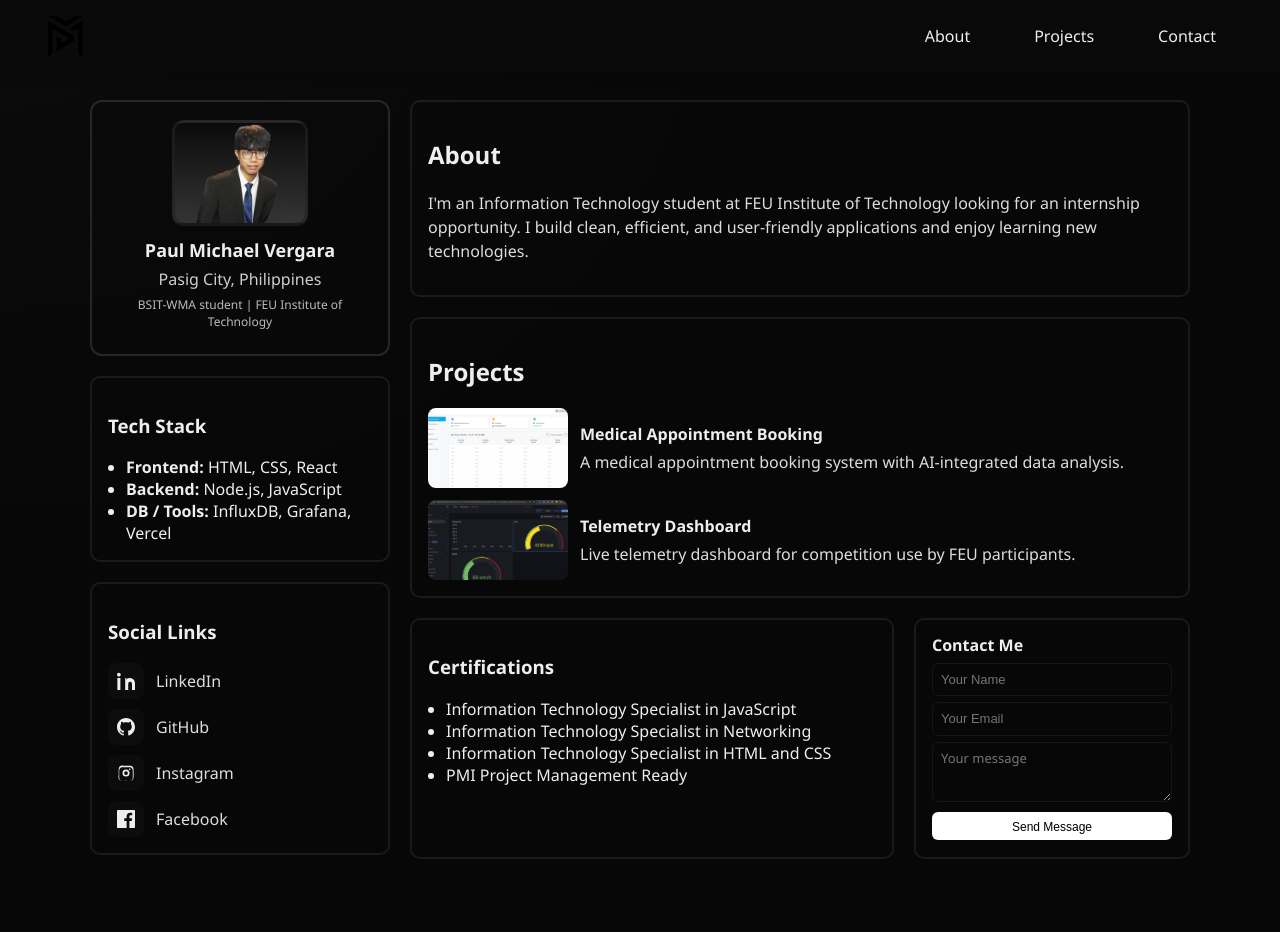
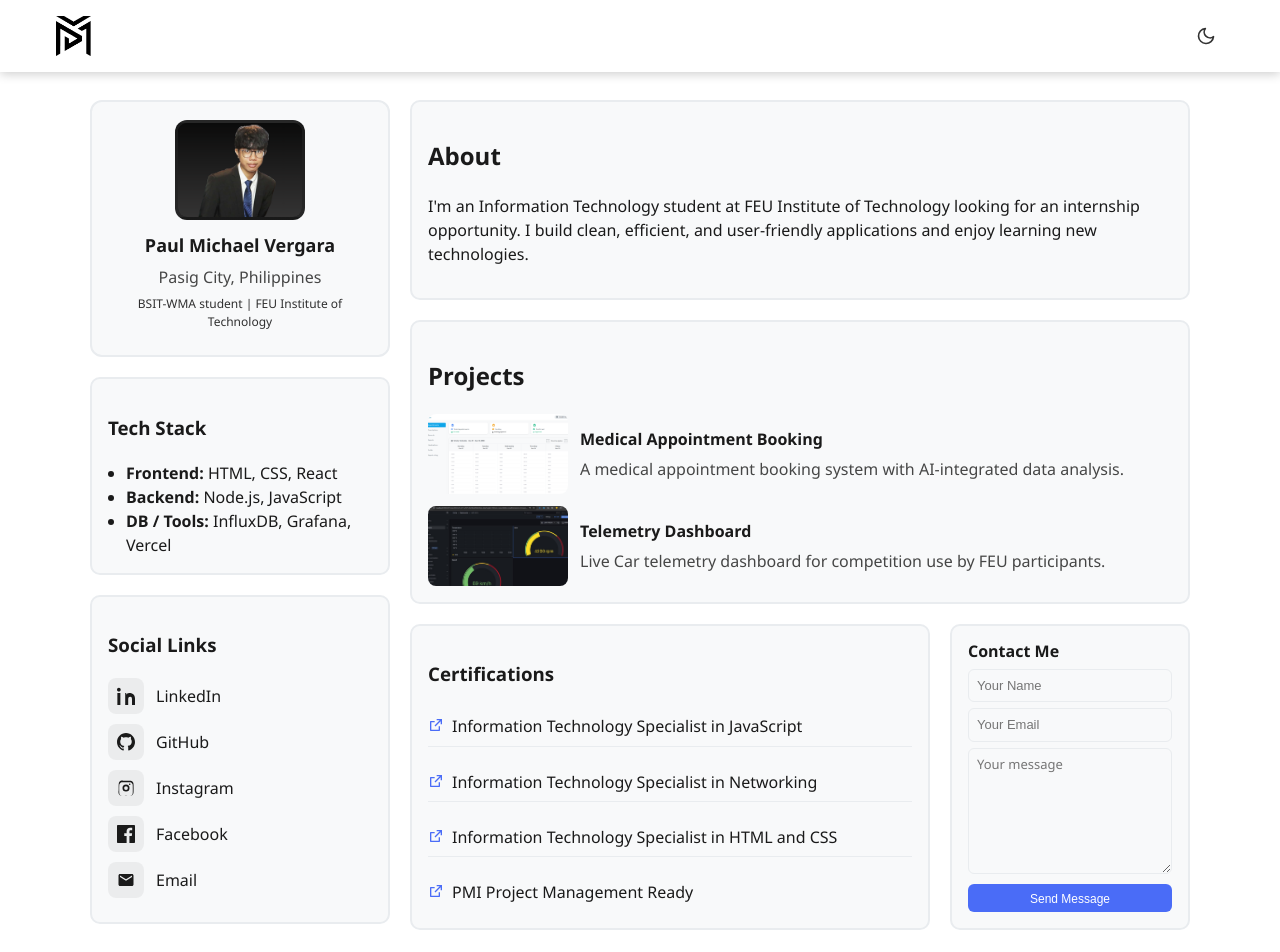
Before and after one commit to PaulMichaelVergara/personal-website, a React (Create React App) app: page / in a window 1280 px wide. Shown: the top 952 px of the page. Built offline with nearby package versions, Linux system fonts and the light colour scheme.

Commit message:
Final touches

```diff
--- a/package.json
+++ b/package.json
@@ -13,6 +13,7 @@
     "lucide-react": "^0.555.0",
     "react": "^19.2.0",
     "react-dom": "^19.2.0",
+    "react-icons": "^5.5.0",
     "react-scripts": "5.0.1",
     "react-scroll": "^1.9.3",
     "tailwind-merge": "^3.4.0",
--- a/src/App.css
+++ b/src/App.css
@@ -1,9 +1,10 @@
 .site-root {
   min-height: 100vh;
-  background: radial-gradient(ellipse at top left, #0b0b0b 0%, #070707 40%), #000;
-  color: #eee;
+  background: var(--bg-color);
+  color: var(--text-color);
   font-family: 'Segoe UI', Roboto, Helvetica, Arial, sans-serif;
   padding: 100px 32px 32px;
+  transition: background-color 0.3s ease, color 0.3s ease;
 }
 
 .container {
@@ -22,12 +23,13 @@
 }
 
 .profile-card {
-  background: transparent;
-  border: 2px solid rgba(255,255,255,0.12);
+  background: var(--card-bg);
+  border: 2px solid var(--card-border);
   padding: 18px;
   border-radius: 12px;
   text-align: center;
   overflow: hidden;
+  transition: var(--transition);
 }
 
 .profile-img {
@@ -47,7 +49,7 @@
   top: 0;
   left: 0;
   right: 0;
-  background: rgba(11, 11, 11, 0.9);
+  background: var(--bg-color);
   backdrop-filter: blur(10px);
   z-index: 1000;
   padding: 15px 32px;
@@ -59,31 +61,33 @@
   font-size: 18px;
 }
 
-.sub { color: #cfcfcf; margin: 6px 0; }
+.sub { color: var(--text-color); opacity: 0.8; margin: 6px 0; transition: var(--transition); }
 .sub.small { font-size: 12px; opacity: 0.9 }
 
 .icons { display:flex; gap:8px; justify-content:center; margin-top:8px }
 .icon { background: rgba(255,255,255,0.03); padding:6px 8px; border-radius:6px; font-size:13px }
 
 .card {
-  background: transparent;
-  border: 2px solid rgba(255,255,255,0.08);
+  background: var(--card-bg);
+  border: 2px solid var(--card-border);
   padding: 16px;
   border-radius: 10px;
+  color: var(--text-color);
+  transition: var(--transition);
 }
 
 .tech-card ul, .certifications ul { margin:8px 0 0; padding-left:18px }
 
-.social-list { display:flex; flex-direction:column; gap:10px; margin-top:8px }
+.social-list { display:flex; flex-direction:column; gap:10px; margin-top:8px; margin-bottom: 8px; }
 .social-item { display:flex; gap:12px; align-items:center; text-decoration:none; color:inherit }
-.social-icon { display:inline-flex; width:36px; height:36px; align-items:center; justify-content:center; border-radius:8px; background: rgba(255,255,255,0.02); }
+.social-icon { display:inline-flex; width:36px; height:36px; align-items:center; justify-content:center; border-radius:8px; background: var(--navbar-hover); }
 .social-icon svg { width:18px; height:18px }
-.social-item:hover .social-icon { background: rgba(255,255,255,0.06); transform:translateY(-2px); }
-.social-label { color:#ddd }
+.social-item:hover .social-icon { background: var(--navbar-hover); transform:translateY(-2px); }
+.social-label { color: var(--text-color); }
 
 .main { display:flex; flex-direction:column; gap:20px }
 
-.about p { line-height:1.5; color:#ddd }
+.about p { line-height:1.5; color: var(--text-color); }
 
 .projects .project-list { display:flex; flex-direction:column; gap:12px }
 .project { display:flex; gap:12px; align-items:center }
@@ -104,19 +108,61 @@
   box-shadow: 0 0 20px rgba(0, 0, 0, 0.5);
 }
 .proj-meta h4 { margin:0 0 6px; }
-.proj-meta p { margin:0; color:#ddd }
+.proj-meta p { margin:0; color:var(--text-color); opacity: 0.8; }
 
 .cards-row { display:flex; gap:20px; align-items:flex-start; }
 .certifications-card { flex:1; min-width:220px; min-height:205px; }
+
+.certifications-list {
+  display: flex;
+  flex-direction: column;
+  gap: 16px;
+  margin-top: 12px;
+}
+
+.certification-item {
+  display: flex;
+  align-items: flex-start;
+  gap: 8px;
+  color: var(--text-color);
+  text-decoration: none;
+  transition: color 0.2s ease;
+  line-height: 1.4;
+  padding: 8px 0;
+  border-bottom: 1px solid var(--card-border);
+}
+
+.certification-item:last-child {
+  border-bottom: none;
+}
+
+.certification-item:hover {
+  color: var(--primary-color);
+}
+
+.certification-icon {
+  display: inline-flex;
+  align-items: center;
+  justify-content: center;
+  flex-shrink: 0;
+  margin-top: 2px;
+  color: var(--primary-color);
+}
+
+.certification-item span:last-child {
+  flex: 1;
+}
 .contact-card { flex:1; min-width:240px; min-height:205px; }
 .contact-card .contact { padding: 0; }
 .contact-card h3 { margin: 0 0 8px 0; font-size: 16px; line-height: 1.2; }
 .contact-card .contact form { display:flex; flex-direction:column; gap:6px; margin: 0; }
-.contact-card .contact input, .contact-card .contact textarea { background:transparent; border:1px solid rgba(255,255,255,0.06); color:#eee; padding:8px; border-radius:6px }
-.contact-card .contact button { background:#fff; color:#000; border:none; padding:8px 12px; border-radius:6px; cursor:pointer }
+.contact-card .contact input, .contact-card .contact textarea { background:var(--card-bg); border:1px solid var(--card-border); color:var(--text-color); padding:8px; border-radius:6px }
+.contact-card .contact button { background:var(--primary-color); color:#fff; border:none; padding:8px 12px; border-radius:6px; cursor:pointer; transition:var(--transition) }
+.contact-card .contact button:hover { background:var(--primary-hover) }
 .contact form { display:flex; flex-direction:column; gap:8px }
-.contact input, .contact textarea { background:transparent; border:1px solid rgba(255,255,255,0.06); color:#eee; padding:8px; border-radius:6px }
-.contact button { background:#fff; color:#000; border:none; padding:8px 12px; border-radius:6px; cursor:pointer }
+.contact input, .contact textarea { background:var(--card-bg); border:1px solid var(--card-border); color:var(--text-color); padding:8px; border-radius:6px }
+.contact button { background:var(--primary-color); color:#fff; border:none; padding:8px 12px; border-radius:6px; cursor:pointer; transition: var(--transition); }
+.contact button:hover { background: var(--primary-hover); }
 
 @media (max-width: 880px) {
   .container { grid-template-columns: 1fr; }
--- a/src/App.js
+++ b/src/App.js
@@ -1,10 +1,26 @@
-import React from 'react';
+import React, { useEffect } from 'react';
 import { Element } from 'react-scroll';
+import { ThemeProvider, useTheme } from './context/ThemeContext';
 import './App.css';
 import Navbar from './components/Navbar';
 import ContactForm from './components/ContactForm';
 
-function App() {
+// Wrapper component to apply theme class to document element
+const ThemeWrapper = ({ children }) => {
+  const { isDarkMode } = useTheme();
+
+  useEffect(() => {
+    if (isDarkMode) {
+      document.documentElement.setAttribute('data-theme', 'dark');
+    } else {
+      document.documentElement.setAttribute('data-theme', 'light');
+    }
+  }, [isDarkMode]);
+
+  return children;
+};
+
+function AppContent() {
   return (
     <div className="site-root">
       <Navbar />
@@ -71,6 +87,15 @@ function App() {
                 </span>
                 <span className="social-label">Facebook</span>
               </a>
+
+              <a className="social-item" href="https://mail.google.com/mail/?view=cm&fs=1&to=paulmichaelrvergara@gmail.com" target="_blank" rel="noopener noreferrer" aria-label="Email">
+                <span className="social-icon">
+                  <svg viewBox="0 0 24 24" width="20" height="20" aria-hidden="true" focusable="false">
+                    <path fill="currentColor" d="M20 4H4c-1.1 0-1.99.9-1.99 2L2 18c0 1.1.9 2 2 2h16c1.1 0 2-.9 2-2V6c0-1.1-.9-2-2-2zm0 4l-8 5-8-5V6l8 5 8-5v2z"/>
+                  </svg>
+                </span>
+                <span className="social-label">Email</span>
+              </a>
             </div>
           </div>
         </aside>
@@ -101,7 +126,7 @@ function App() {
                   <img src='shelleco.png' alt="project" />
                   <div className="proj-meta">
                     <h4>Telemetry Dashboard</h4>
-                    <p>Live telemetry dashboard for competition use by FEU participants.</p>
+                    <p>Live Car telemetry dashboard for competition use by FEU participants.</p>
                   </div>
                 </div>
               </div>
@@ -112,12 +137,40 @@ function App() {
             <div className="card certifications-card">
               <div className="certifications">
                 <h3>Certifications</h3>
-                <ul>
-                  <li>Information Technology Specialist in JavaScript</li>
-                  <li>Information Technology Specialist in Networking</li>
-                  <li>Information Technology Specialist in HTML and CSS</li>
-                  <li>PMI Project Management Ready </li>
-                </ul>
+                <div className="certifications-list">
+                  <a href="https://drive.google.com/file/d/1t52J2tLgR5Xc6y_yD-HvpslS8SEjDtDE/view?usp=sharing" className="certification-item" target="_blank" rel="noopener noreferrer">
+                    <span className="certification-icon">
+                      <svg viewBox="0 0 24 24" width="16" height="16" fill="currentColor">
+                        <path d="M10 6V8H5v11h11v-5h2v6a1 1 0 0 1-1 1H4a1 1 0 0 1-1-1V7a1 1 0 0 1 1-1h6zm11-3v8h-2V6.413l-7.793 7.794-1.414-1.414L17.585 5H13V3h8z"/>
+                      </svg>
+                    </span>
+                    <span>Information Technology Specialist in JavaScript</span>
+                  </a>
+                  <a href="https://drive.google.com/file/d/1_lnitSQM6iBh9ACp3ucqcklDK0XkT0-e/view?usp=sharing" className="certification-item" target="_blank" rel="noopener noreferrer">
+                    <span className="certification-icon">
+                      <svg viewBox="0 0 24 24" width="16" height="16" fill="currentColor">
+                        <path d="M10 6V8H5v11h11v-5h2v6a1 1 0 0 1-1 1H4a1 1 0 0 1-1-1V7a1 1 0 0 1 1-1h6zm11-3v8h-2V6.413l-7.793 7.794-1.414-1.414L17.585 5H13V3h8z"/>
+                      </svg>
+                    </span>
+                    <span>Information Technology Specialist in Networking</span>
+                  </a>
+                  <a href="https://drive.google.com/file/d/1NjJ3flxAxKyvwJjC4a8Zoca9hV3aZLCy/view?usp=sharing" className="certification-item" target="_blank" rel="noopener noreferrer">
+                    <span className="certification-icon">
+                      <svg viewBox="0 0 24 24" width="16" height="16" fill="currentColor">
+                        <path d="M10 6V8H5v11h11v-5h2v6a1 1 0 0 1-1 1H4a1 1 0 0 1-1-1V7a1 1 0 0 1 1-1h6zm11-3v8h-2V6.413l-7.793 7.794-1.414-1.414L17.585 5H13V3h8z"/>
+                      </svg>
+                    </span>
+                    <span>Information Technology Specialist in HTML and CSS</span>
+                  </a>
+                  <a href="https://drive.google.com/file/d/1ByrpZSoY6-TokSBWLoFPHM1aT8RXbzzZ/view?usp=sharing" className="certification-item" target="_blank" rel="noopener noreferrer">
+                    <span className="certification-icon">
+                      <svg viewBox="0 0 24 24" width="16" height="16" fill="currentColor">
+                        <path d="M10 6V8H5v11h11v-5h2v6a1 1 0 0 1-1 1H4a1 1 0 0 1-1-1V7a1 1 0 0 1 1-1h6zm11-3v8h-2V6.413l-7.793 7.794-1.414-1.414L17.585 5H13V3h8z"/>
+                      </svg>
+                    </span>
+                    <span>PMI Project Management Ready</span>
+                  </a>
+                </div>
               </div>
             </div>
 
@@ -137,4 +190,14 @@ function App() {
   );
 }
 
+function App() {
+  return (
+    <ThemeProvider>
+      <ThemeWrapper>
+        <AppContent />
+      </ThemeWrapper>
+    </ThemeProvider>
+  );
+}
+
 export default App;
--- a/src/components/ContactForm.css
+++ b/src/components/ContactForm.css
@@ -41,8 +41,8 @@
 }
 
 .form-textarea {
-  min-height: 60px;
-  max-height: 60px;
+  min-height: 126px;
+  max-height: 126px;
   resize: vertical;
   font-family: inherit;
   line-height: 1.2;
--- a/src/components/Navbar.css
+++ b/src/components/Navbar.css
@@ -35,6 +35,40 @@
   list-style: none;
   margin: 0;
   padding: 0;
+  align-items: center;
+}
+
+.nav-right {
+  display: flex;
+  align-items: center;
+  margin-left: 2rem;
+}
+
+.theme-toggle {
+  background: none;
+  border: none;
+  color: #eee;
+  font-size: 1.25rem;
+  cursor: pointer;
+  padding: 0.5rem;
+  border-radius: 50%;
+  display: flex;
+  align-items: center;
+  justify-content: center;
+  transition: all 0.3s ease;
+}
+
+.theme-toggle:hover {
+  background: rgba(255, 255, 255, 0.1);
+  transform: rotate(30deg);
+}
+
+[data-theme="light"] .theme-toggle {
+  color: #333;
+}
+
+[data-theme="light"] .theme-toggle:hover {
+  background: rgba(0, 0, 0, 0.05);
 }
 
 .nav-item {
--- a/src/components/Navbar.jsx
+++ b/src/components/Navbar.jsx
@@ -1,31 +1,23 @@
-import React from 'react';
-import { Link } from 'react-scroll';
+import React, { useContext } from 'react';
+import { useTheme } from '../context/ThemeContext';
 import './Navbar.css';
+import ThemeToggle from './ThemeToggle';
 
 const Navbar = () => {
+  const { isDarkMode } = useTheme();
   return (
     <nav className="navbar">
       <div className="nav-container">
         <div className="logo-container">
-          <img src="/pmv.png" alt="PMV Logo" className="logo" />
+          <img
+            src={isDarkMode ? "/pmvlight.png" : "/pmv.png"}
+            alt="PMV Logo"
+            className="logo"
+          />
         </div>
-        <ul className="nav-links">
-          <li className="nav-item">
-            <Link to="about" smooth={true} duration={500} className="nav-link">
-              About
-            </Link>
-          </li>
-          <li className="nav-item">
-            <Link to="projects" smooth={true} duration={500} className="nav-link">
-              Projects
-            </Link>
-          </li>
-          <li className="nav-item">
-            <Link to="contact" smooth={true} duration={500} className="nav-link">
-              Contact
-            </Link>
-          </li>
-        </ul>
+        <div className="nav-right">
+          <ThemeToggle />
+        </div>
       </div>
     </nav>
   );
--- /dev/null
+++ b/src/components/ThemeToggle.js
@@ -0,0 +1,19 @@
+import React from 'react';
+import { useTheme } from '../context/ThemeContext';
+import { FiSun, FiMoon } from 'react-icons/fi';
+
+const ThemeToggle = () => {
+  const { isDarkMode, toggleTheme } = useTheme();
+
+  return (
+    <button
+      onClick={toggleTheme}
+      className="theme-toggle"
+      aria-label={`Switch to ${isDarkMode ? 'light' : 'dark'} mode`}
+    >
+      {isDarkMode ? <FiSun /> : <FiMoon />}
+    </button>
+  );
+};
+
+export default ThemeToggle;
--- /dev/null
+++ b/src/context/ThemeContext.js
@@ -0,0 +1,35 @@
+import React, { createContext, useContext, useState, useEffect } from 'react';
+
+const ThemeContext = createContext();
+
+export const ThemeProvider = ({ children }) => {
+  const [isDarkMode, setIsDarkMode] = useState(() => {
+    const savedTheme = localStorage.getItem('theme');
+    if (savedTheme) return savedTheme === 'dark';
+    return window.matchMedia('(prefers-color-scheme: dark)').matches;
+  });
+
+  useEffect(() => {
+    const root = document.documentElement;
+    if (isDarkMode) {
+      root.classList.add('dark');
+      root.classList.remove('light');
+      root.setAttribute('data-theme', 'dark');
+    } else {
+      root.classList.add('light');
+      root.classList.remove('dark');
+      root.setAttribute('data-theme', 'light');
+    }
+    localStorage.setItem('theme', isDarkMode ? 'dark' : 'light');
+  }, [isDarkMode]);
+
+  const toggleTheme = () => setIsDarkMode(!isDarkMode);
+
+  return (
+    <ThemeContext.Provider value={{ isDarkMode, toggleTheme }}>
+      {children}
+    </ThemeContext.Provider>
+  );
+};
+
+export const useTheme = () => useContext(ThemeContext);
--- a/src/index.css
+++ b/src/index.css
@@ -1,3 +1,34 @@
+:root {
+  /* Light theme (default) */
+  --bg-color: #ffffff;
+  --text-color: #1a1a1a;
+  --card-bg: #f8f9fa;
+  --card-border: #e9ecef;
+  --primary-color: #4a6cf7;
+  --primary-hover: #3a5bd9;
+  --navbar-bg: rgba(255, 255, 255, 0.9);
+  --navbar-text: #1a1a1a;
+  --navbar-hover: rgba(0, 0, 0, 0.05);
+  --transition: all 0.3s ease;
+}
+
+[data-theme="dark"] {
+  --bg-color: #0b0b0b;
+  --text-color: #f8f9fa;
+  --card-bg: #1a1a1a;
+  --card-border: #2d2d2d;
+  --primary-color: #5c7cfa;
+  --primary-hover: #4a6cf7;
+  --navbar-bg: rgba(11, 11, 11, 0.9);
+  --navbar-text: #f8f9fa;
+  --navbar-hover: rgba(255, 255, 255, 0.1);
+}
+
+* {
+  transition: background-color 0.3s ease, color 0.3s ease, border-color 0.3s ease;
+  box-sizing: border-box;
+}
+
 body {
   margin: 0;
   font-family: -apple-system, BlinkMacSystemFont, 'Segoe UI', 'Roboto', 'Oxygen',
@@ -5,9 +36,50 @@ body {
     sans-serif;
   -webkit-font-smoothing: antialiased;
   -moz-osx-font-smoothing: grayscale;
+  background-color: var(--bg-color);
+  color: var(--text-color);
+  transition: var(--transition);
+  line-height: 1.5;
 }
 
 code {
   font-family: source-code-pro, Menlo, Monaco, Consolas, 'Courier New',
     monospace;
+  background-color: var(--card-bg);
+  padding: 0.2em 0.4em;
+  border-radius: 3px;
+  font-size: 0.9em;
 }
+
+/* Card styles */
+.card {
+  background: var(--card-bg);
+  border: 1px solid var(--card-border);
+  border-radius: 12px;
+  padding: 1.5rem;
+  transition: var(--transition);
+}
+
+/* Navbar theming */
+.navbar {
+  background: var(--navbar-bg) !important;
+  color: var(--navbar-text) !important;
+}
+
+.nav-link {
+  color: var(--navbar-text) !important;
+}
+
+.nav-link:hover {
+  background: var(--navbar-hover) !important;
+}
+
+/* Form elements */
+input, textarea, button {
+  transition: var(--transition) !important;
+}
+
+/* Smooth transitions */
+a, button, .card, .nav-link {
+  transition: var(--transition);
+}
```
Also changed, not shown: public/pmvlight.png (added), 1 other file (tests, documents, lock files or other folders).
